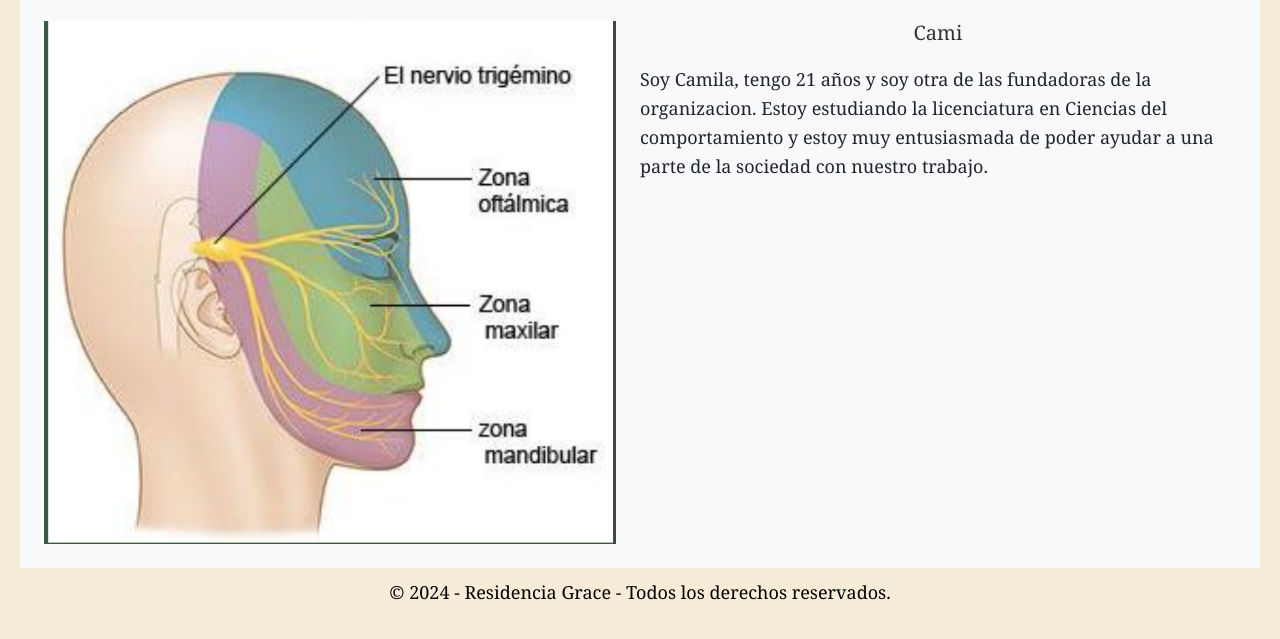
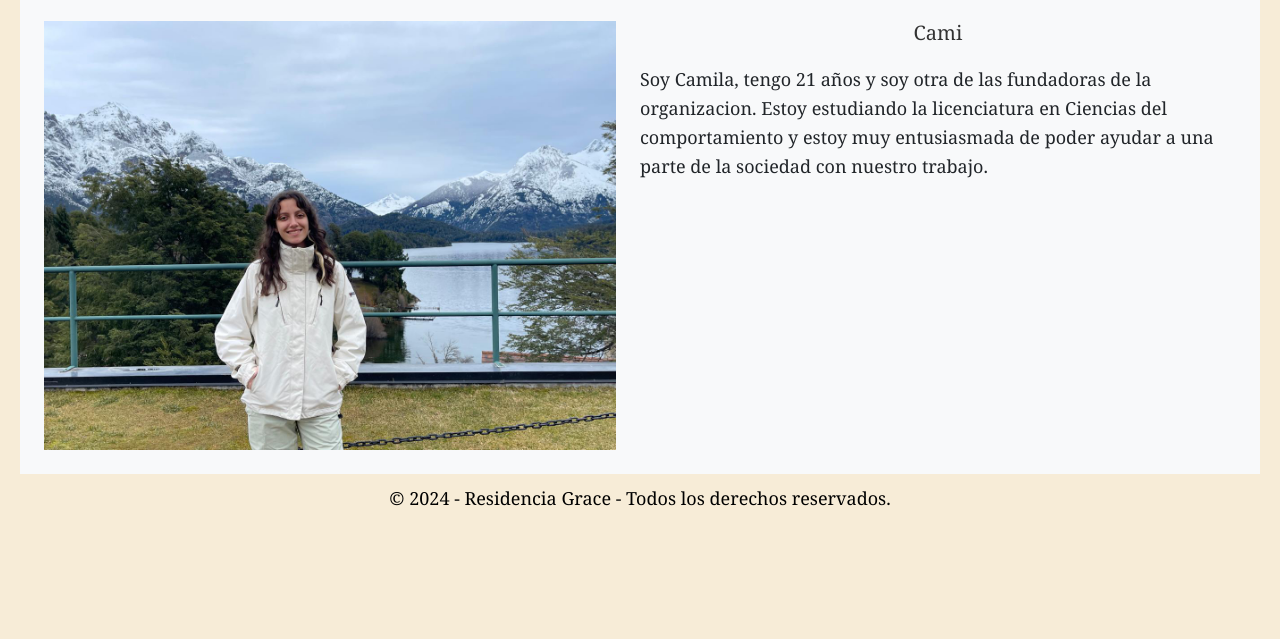
Before and after one commit to valentinafumega/desigualdad-social-tercera-edad, a plain HTML site: page desigualdad_social_pag/ul_htmls/sobre_nosotras.html in a window 1280 px wide. Shown: the part 1321-1960 px from the top of the page. After the commit the page ends 1884 px from the top, so only its background shows below. Drawn offline with nearby package versions, Linux system fonts and the light colour scheme; files whose address does not match are found by name.

Commit message:
foto cami

```diff
--- a/desigualdad_social_pag/ul_htmls/sobre_nosotras.html
+++ b/desigualdad_social_pag/ul_htmls/sobre_nosotras.html
@@ -82,7 +82,7 @@
         </div>
         <div class="row g-0 bg-light position-relative">
           <div class="col-md-6 mb-md-0 p-md-4">
-            <img src="../imagenes_html/Captura de pantalla 2024-03-04 a la(s) 19.42.08.png" class="w-100" alt="..."> <!-- aca suben su imagen -->
+            <img src="/Users/camilagioja/Documents/curso CET/desigualdad-social-tercera-edad-1/desigualdad_social_pag/imagenes_html/foto-cami copy.jpeg" class="w-100" alt="..."> <!-- aca suben su imagen -->
           </div>
           <div class="col-md-6 p-4 ps-md-0">
             <h5 class="mt-0"> Cami </h5> <!-- Info de Cami -->
```
Also changed, not shown: desigualdad_social_pag/imagenes_html/Captura de pantalla 2024-03-04 a la(s) 19.42.08.png (deleted), desigualdad_social_pag/imagenes_html/foto-cami copy.jpeg (added).
